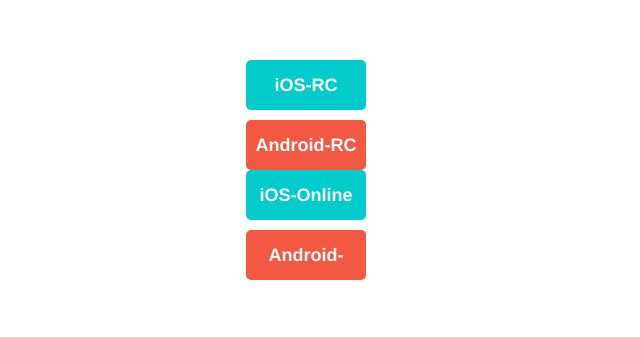
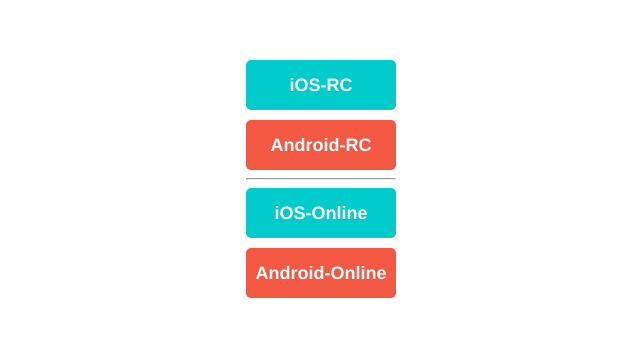
Before and after one commit to ItaiFengBryant/ItaiFengBryant.github.io, a plain HTML site: page index.html in a window 1280 px wide. Shown: the part 285-622 px from the top of the page, without its empty margins (334-974 px from the left). Drawn offline with Linux system fonts and the light colour scheme.

Commit message:
update link

```diff
--- a/index.html
+++ b/index.html
@@ -17,7 +17,7 @@
         font-family:Helvetica, Arial, sans-serif;
         display: block;
         background-color: #02cbcc;
-        width: 120px;
+        width: 150px;
         height: 50px;
         text-align: center;
         line-height: 50px;
@@ -37,10 +37,14 @@
 </style>
 <body>
     <div id="download">
-        <a class="btn" href="itms-services://?action=download-manifest&url=https://dl.dropboxusercontent.com/s/c2mxrxq697vzwn9/app.plist">iOS-RC</a>
-        <a class="btn" id="red" href="https://dl.dropboxusercontent.com/s/4xf9bkxf8df3i3b/app-release-android.apk?dl=0">Android-RC</a>
-        <a class="btn" href="itms-services://?action=download-manifest&url=https://dl.dropboxusercontent.com/s/c2mxrxq697vzwn9/app.plist">iOS-Online</a>
-        <a class="btn" id="red" href="https://dl.dropboxusercontent.com/s/4xf9bkxf8df3i3b/app-release-android.apk?dl=0">Android-Online</a>
+        <a class="btn" href="itms-services://?action=download-manifest&url=https://dl.dropboxusercontent.com/s/c2mxrxq697vzwn9/app-rc.plist">iOS-RC</a>
+        <a class="btn" id="red" href="https://dl.dropboxusercontent.com/s/4xf9bkxf8df3i3b/app-rc-android.apk?dl=0">Android-RC</a>
+
+        <hr>
+
+
+        <a class="btn" href="itms-services://?action=download-manifest&url=https://dl.dropboxusercontent.com/s/02ceot8nip54qle/app-online.plist">iOS-Online</a>
+        <a class="btn" id="red" href="https://dl.dropboxusercontent.com/s/8i2r25l3qo84yex/app-online-android.apk?dl=0">Android-Online</a>
     </div>
 </body>
 </html>
```
